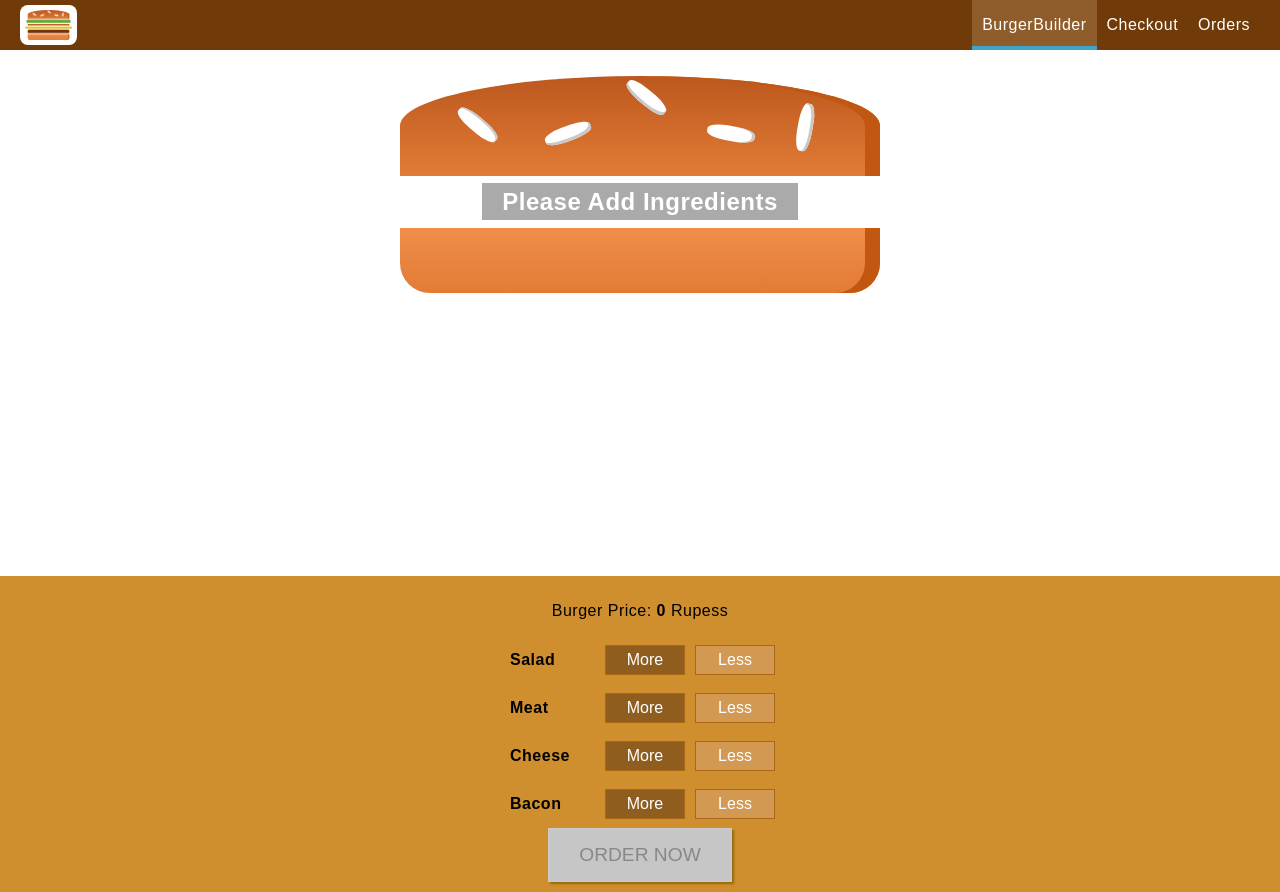
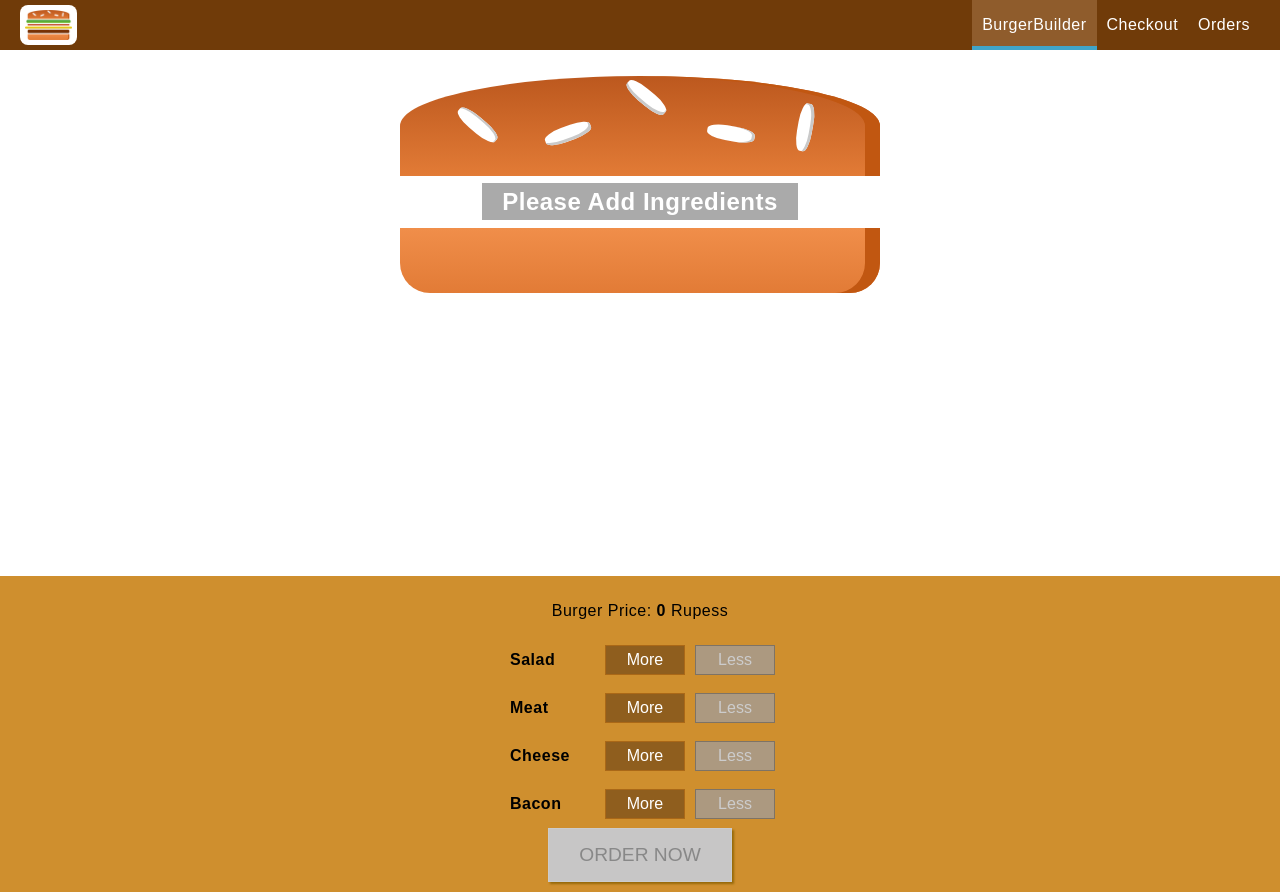
Before and after one commit to GunaalanElango/burger-builder-app, a React (Create React App) app: page / in a window 1280 px wide. Built offline with nearby package versions, Linux system fonts and the light colour scheme.

Commit message:
connecting checkout to redux state

```diff
--- a/src/containers/BurgerBuilder/BurgerBuilder.js
+++ b/src/containers/BurgerBuilder/BurgerBuilder.js
@@ -69,25 +69,12 @@ class BurgerBuilder extends Component {
   };
 
   continueCheckoutHandler = () => {
-    const queryParams = [];
-    for (let i in this.state.ingredients) {
-      queryParams.push(
-        encodeURIComponent(i) +
-          "=" +
-          encodeURIComponent(this.state.ingredients[i])
-      );
-    }
-    queryParams.push("price=" + this.state.totalPrice);
-    const queryString = queryParams.join("&");
-    this.props.history.push({
-      pathname: "/checkout",
-      search: "?" + queryString,
-    });
+    this.props.history.push("/checkout");
   };
 
   render() {
     const disableInfo = {
-      ...this.props.ingredients,
+      ...this.props.ings,
     };
 
     const moreDisableInfo = {
--- a/src/containers/Checkout/Checkout.js
+++ b/src/containers/Checkout/Checkout.js
@@ -2,27 +2,9 @@ import React, { Component } from "react";
 import CheckoutSummary from "../../components/Burger/CheckoutSummary/CheckoutSummary";
 import { Route } from "react-router-dom";
 import ContactData from "./ContactData/ContactData";
+import { connect } from "react-redux";
 
 class Checkout extends Component {
-  state = {
-    ingredients: null,
-    price: 0,
-  };
-
-  componentWillMount() {
-    const query = new URLSearchParams(this.props.location.search);
-    const ingredients = {};
-    let price = 0;
-    for (let param of query.entries()) {
-      if (param[0] === "price") {
-        price = +param[1];
-      } else {
-        ingredients[param[0]] = +param[1];
-      }
-    }
-    this.setState({ ingredients: ingredients, price: price });
-  }
-
   cancelHandler = () => {
     this.props.history.goBack();
   };
@@ -37,21 +19,22 @@ class Checkout extends Component {
         <CheckoutSummary
           dangerClicked={this.cancelHandler}
           successClicked={this.continueHandler}
-          ingredients={this.state.ingredients}
+          ingredients={this.props.ings}
         />
         <Route
           path={this.props.match.path + "/contact-data"}
-          render={(props) => (
-            <ContactData
-              ingredients={this.state.ingredients}
-              price={this.state.price}
-              {...props}
-            />
-          )}
+          render={(props) => <ContactData {...props} />}
         />
       </div>
     );
   }
 }
 
-export default Checkout;
+const mapStateToProps = (state) => {
+  return {
+    ings: state.ingredients,
+    price: state.totalPrice,
+  };
+};
+
+export default connect(mapStateToProps, null)(Checkout);
--- a/src/containers/Checkout/ContactData/ContactData.js
+++ b/src/containers/Checkout/ContactData/ContactData.js
@@ -4,6 +4,7 @@ import Button from "../../../components/UI/Button/Button";
 import Spinner from "../../../components/UI/Spinner/Spinner";
 import axios from "../../../axios-orders";
 import Input from "../../../components/UI/Input/Input";
+import { connect } from "react-redux";
 
 class ContactData extends Component {
   state = {
@@ -71,7 +72,7 @@ class ContactData extends Component {
     console.log(formData);
 
     const order = {
-      ingredients: this.props.ingredients,
+      ingredients: this.props.ings,
       totalPrice: this.props.price,
       orderData: formData,
     };
@@ -129,4 +130,11 @@ class ContactData extends Component {
   }
 }
 
-export default ContactData;
+const mapStateToProps = (state) => {
+  return {
+    ings: state.ingredients,
+    price: state.totalPrice,
+  };
+};
+
+export default connect(mapStateToProps)(ContactData);
```
